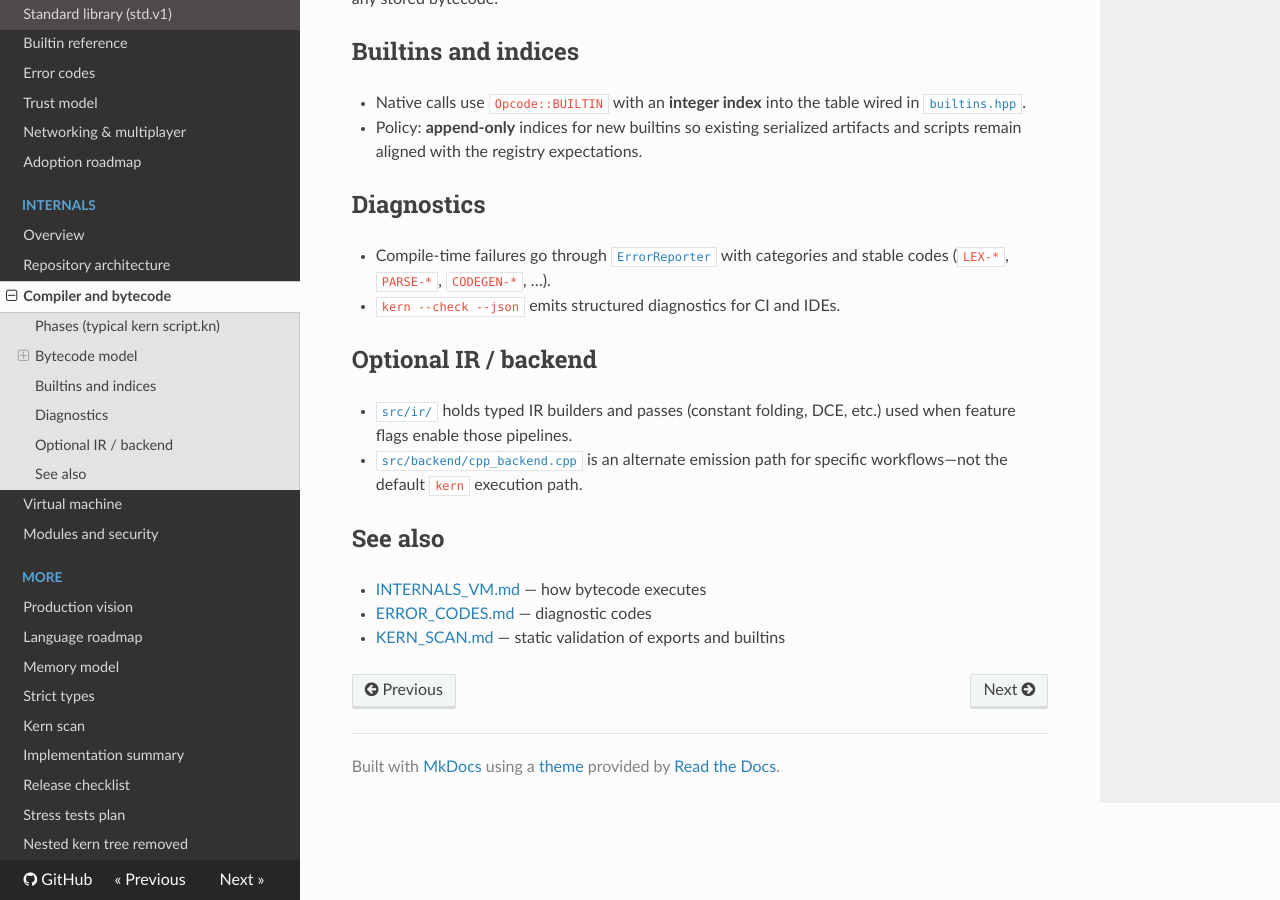
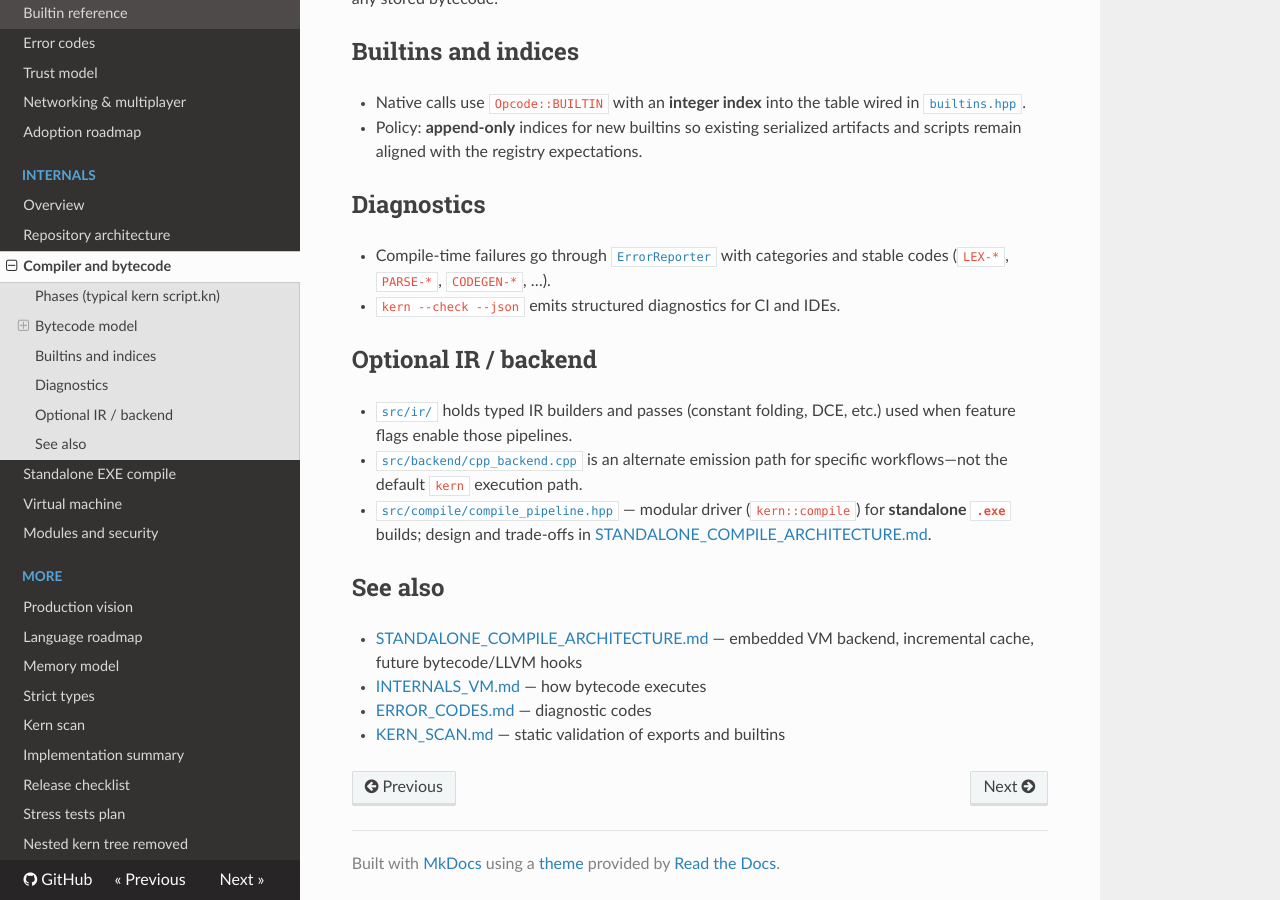
Before and after one commit to entrenchedosx/kern, an MkDocs documentation site: the page built from docs/INTERNALS_COMPILER_AND_BYTECODE.md, in a window 1280 px wide and 900 px high, scrolled down 807 px. Built offline with MkDocs 1.6.1, drawn with Linux system fonts in a browser that asks for light colours; nearby versions of some CDN libraries.

Commit message:
docs: link standalone compile architecture in nav and internals
Made-with: Cursor

```diff
--- a/docs/INTERNALS_COMPILER_AND_BYTECODE.md
+++ b/docs/INTERNALS_COMPILER_AND_BYTECODE.md
@@ -34,9 +34,11 @@ Treat **on-disk bytecode blobs** as tied to a **specific `kern` build**. Upgrade
 
 - [`src/ir/`](../src/ir/) holds typed IR builders and passes (constant folding, DCE, etc.) used when feature flags enable those pipelines.
 - [`src/backend/cpp_backend.cpp`](../src/backend/cpp_backend.cpp) is an alternate emission path for specific workflows—not the default `kern` execution path.
+- [`src/compile/compile_pipeline.hpp`](../src/compile/compile_pipeline.hpp) — modular driver (`kern::compile`) for **standalone `.exe`** builds; design and trade-offs in [STANDALONE_COMPILE_ARCHITECTURE.md](STANDALONE_COMPILE_ARCHITECTURE.md).
 
 ## See also
 
+- [STANDALONE_COMPILE_ARCHITECTURE.md](STANDALONE_COMPILE_ARCHITECTURE.md) — embedded VM backend, incremental cache, future bytecode/LLVM hooks
 - [INTERNALS_VM.md](INTERNALS_VM.md) — how bytecode executes
 - [ERROR_CODES.md](ERROR_CODES.md) — diagnostic codes
 - [KERN_SCAN.md](KERN_SCAN.md) — static validation of exports and builtins
--- a/mkdocs.yml
+++ b/mkdocs.yml
@@ -30,6 +30,7 @@ nav:
       - Overview: INTERNALS.md
       - Repository architecture: INTERNALS_ARCHITECTURE.md
       - Compiler and bytecode: INTERNALS_COMPILER_AND_BYTECODE.md
+      - Standalone EXE compile: STANDALONE_COMPILE_ARCHITECTURE.md
       - Virtual machine: INTERNALS_VM.md
       - Modules and security: INTERNALS_MODULES_AND_SECURITY.md
   - More:
```
Also changed, not shown: README.md (+1 -0 lines).
